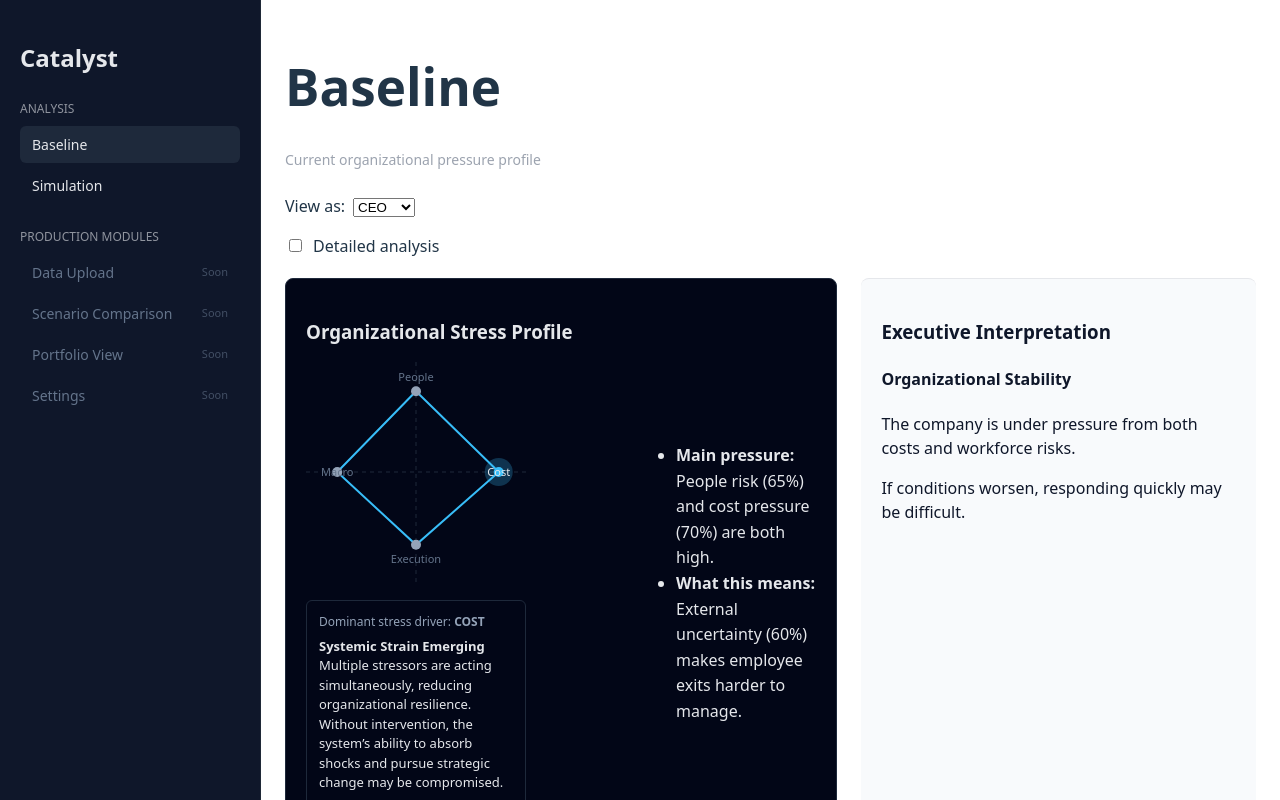
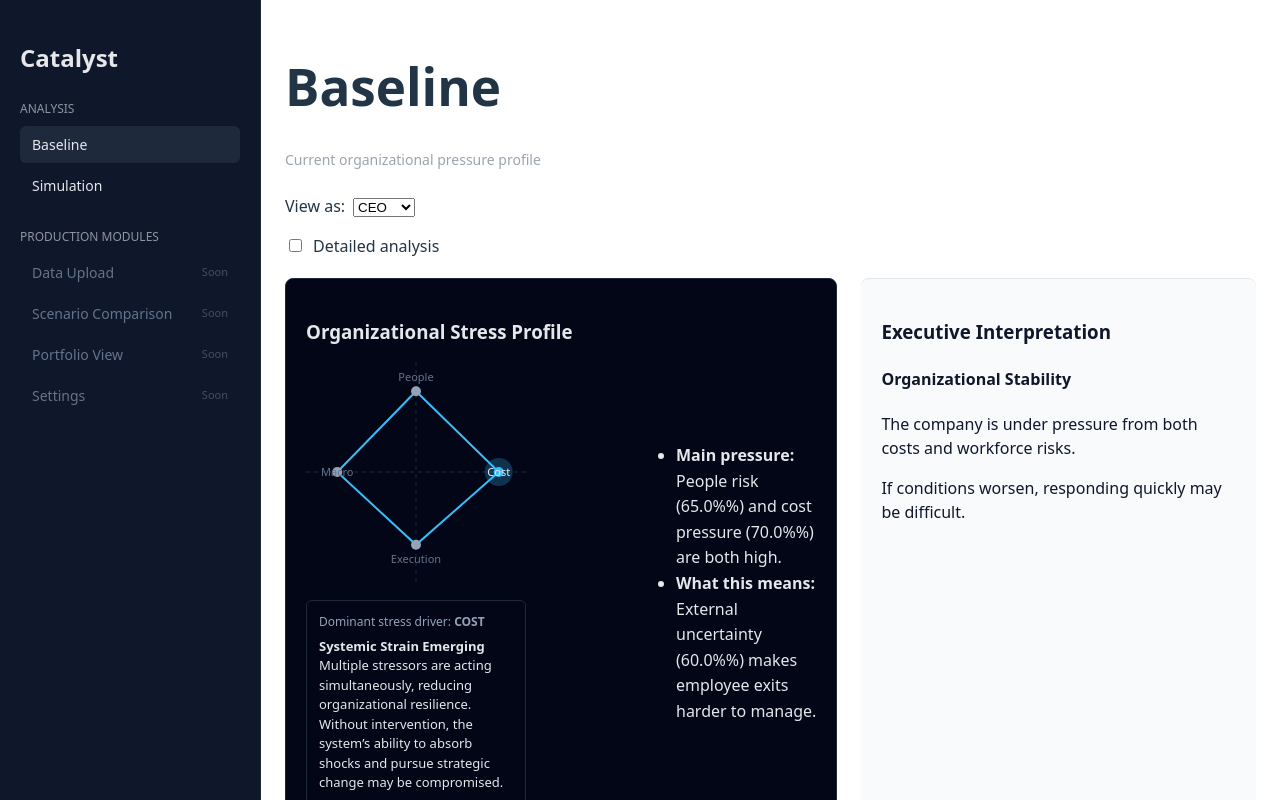
Before and after one commit to prasadbng-art/the-catalyst, a React (Vite) app in the folder catalyst_v1/catalyst-api/catalyst-ui/: page /baseline in a window 1280 px wide. Shown: the top 800 px of the page. Built offline with nearby package versions, Linux system fonts and the light colour scheme.

Commit message:
truncating percentage call outs

```diff
--- a/catalyst_v1/catalyst-api/catalyst-ui/src/pages/baseline.tsx
+++ b/catalyst_v1/catalyst-api/catalyst-ui/src/pages/baseline.tsx
@@ -236,6 +236,8 @@ function BaselineCanvas({
   persona: Persona;
   detailed: boolean;
 }) {
+  const formatPct = (value: number, decimals = 1) =>
+    `${value.toFixed(decimals)}%`;
   return (
     <section
       style={{
@@ -258,8 +260,8 @@ function BaselineCanvas({
           <ul style={{ margin: 0, paddingLeft: 18, lineHeight: 1.6 }}>
             {!detailed ? (
               <>
-                <li><strong>Main pressure:</strong> People risk ({stress.people}%) and cost pressure ({stress.cost}%) are both high.</li>
-                <li><strong>What this means:</strong> External uncertainty ({stress.macro}%) makes employee exits harder to manage.</li>
+                <li><strong>Main pressure:</strong> People risk ({formatPct(stress.people)}%) and cost pressure ({formatPct(stress.cost)}%) are both high.</li>
+                <li><strong>What this means:</strong> External uncertainty ({formatPct(stress.macro)}%) makes employee exits harder to manage.</li>
               </>
             ) : (
               <>
```
